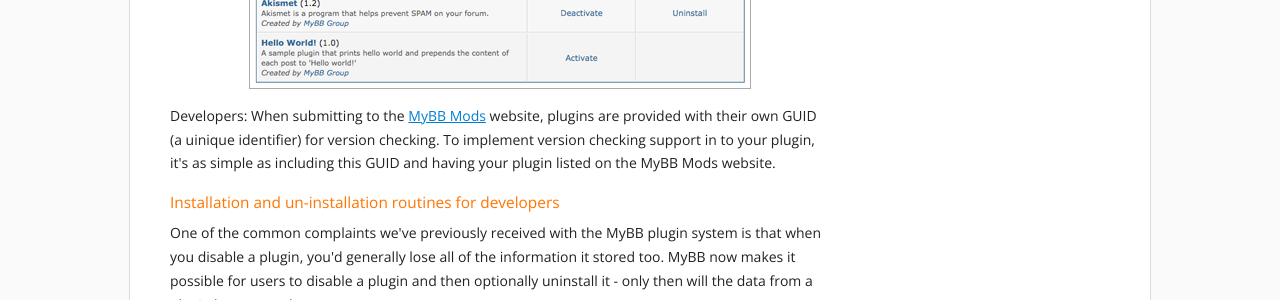
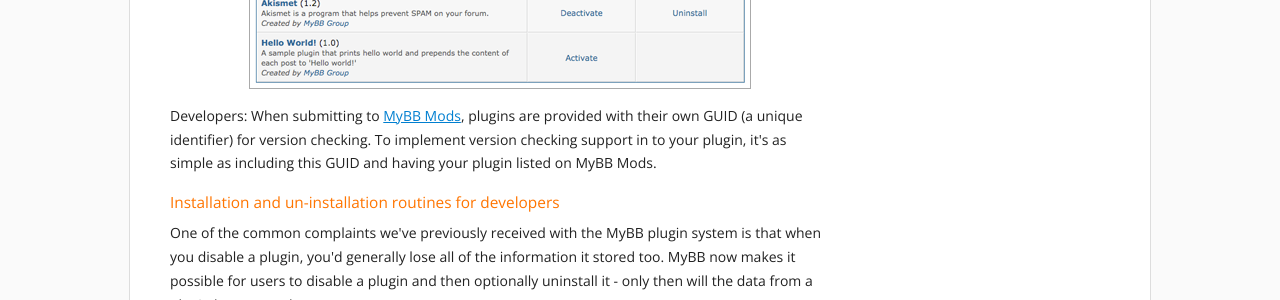
Before and after one commit to mybb/mybb.com, a Jekyll site: the page built from features/02-plugin-system.html, in a window 1280 px wide. Shown: the part 1138-1438 px from the top of the page. Built offline with Jekyll 4.4.1, drawn with Linux system fonts in a browser that asks for light colours; nearby versions of some CDN libraries; Markdown is read by kramdown in place of the engine named in the settings.

Commit message:
Update MyBB Mods URL/branding

```diff
--- a/_includes/header.html
+++ b/_includes/header.html
@@ -54,7 +54,7 @@
 						<li{% if page.section == "download" %} class="selected"{% endif %}><a href="{{ site.baseurl }}/download">Download</a></li>
 						<li><a href="http://community.mybb.com" title="Community">Community</a></li>
 						<li{% if page.section == "get-involved" %} class="selected"{% endif %}><a href="{{ site.baseurl }}/get-involved" title="Get Involved">Get Involved</a></li>
-						<li><a href="http://mods.mybb.com" title="Extend">Extend</a></li>
+						<li><a href="http://community.mybb.com/mods.php" title="Extend">Extend</a></li>
 						<li><a href="http://docs.mybb.com" title="Docs">Docs</a></li>
 						<li><a href="http://blog.mybb.com" title="Blog">Blog</a></li>
 					</ul>
--- a/download/index.html
+++ b/download/index.html
@@ -50,7 +50,7 @@
 			<section id="extendMyBB">
 				<h1>Extend MyBB further</h1>
 				<p>There are two ways to push MyBB beyond the default installation: plugins and themes. Plugins extend the default functionality of MyBB, and take just a few clicks to install. Themes give your discussion board a distinctive feel.</p>
-				<p><a href="http://mods.mybb.com">Visit the Extend MyBB website &rarr;</a></p>
+				<p><a href="http://community.mybb.com/mods.php">Visit MyBB Mods &rarr;</a></p>
 			</section>
 		</div>
 	</div>
--- a/features/02-plugin-system.html
+++ b/features/02-plugin-system.html
@@ -23,7 +23,7 @@
 <p class="tourScreenshot"><img alt="Plugin Updates" src="{{ site.baseurl }}/assets/images/tour/plugins/plugins.png" /></p>
 
 <p>
-	Developers: When submitting to the <a href="http://mods.mybb.com/">MyBB Mods</a> website, plugins are provided with their own GUID (a uinique identifier) for version checking. To implement version checking support in to your plugin, it's as simple as including this GUID and having your plugin listed on the MyBB Mods website.</p>
+	Developers: When submitting to <a href="http://community.mybb.com/mods.php">MyBB Mods</a>, plugins are provided with their own GUID (a unique identifier) for version checking. To implement version checking support in to your plugin, it's as simple as including this GUID and having your plugin listed on MyBB Mods.</p>
 
 <h2>Installation and un-installation routines for developers</h2>
 <p>
--- a/features/03-administration.html
+++ b/features/03-administration.html
@@ -51,7 +51,7 @@
 
 <h2>Find plugins and themes without leaving the admin control panel</h2>
 <p>
-	In MyBB 1.6, you can now see a listing of the most popular <a href="{{ site.baseurl }}/features/plugin-system">plugins</a> and <a href="{{ site.baseurl }}/features/themes">themes</a> directly in your Admin CP. From there, you can also search for plugins and themes or browse the entire selection available on the <a href="http://mods.mybb.com/">MyBB Modifications</a> site.</p>
+	In MyBB 1.6, you can now see a listing of the most popular <a href="{{ site.baseurl }}/features/plugin-system">plugins</a> and <a href="{{ site.baseurl }}/features/themes">themes</a> directly in your Admin CP. From there, you can also search for plugins and themes or browse the entire selection available on <a href="http://community.mybb.com/mods.php">MyBB Mods</a>.</p>
 
 <p class="tourScreenshot"><img alt="MyBB Admin Control Panel (Browse Themes)" src="{{ site.baseurl }}/assets/images/tour/admin/browse-themes.png" /></p>
 
```
